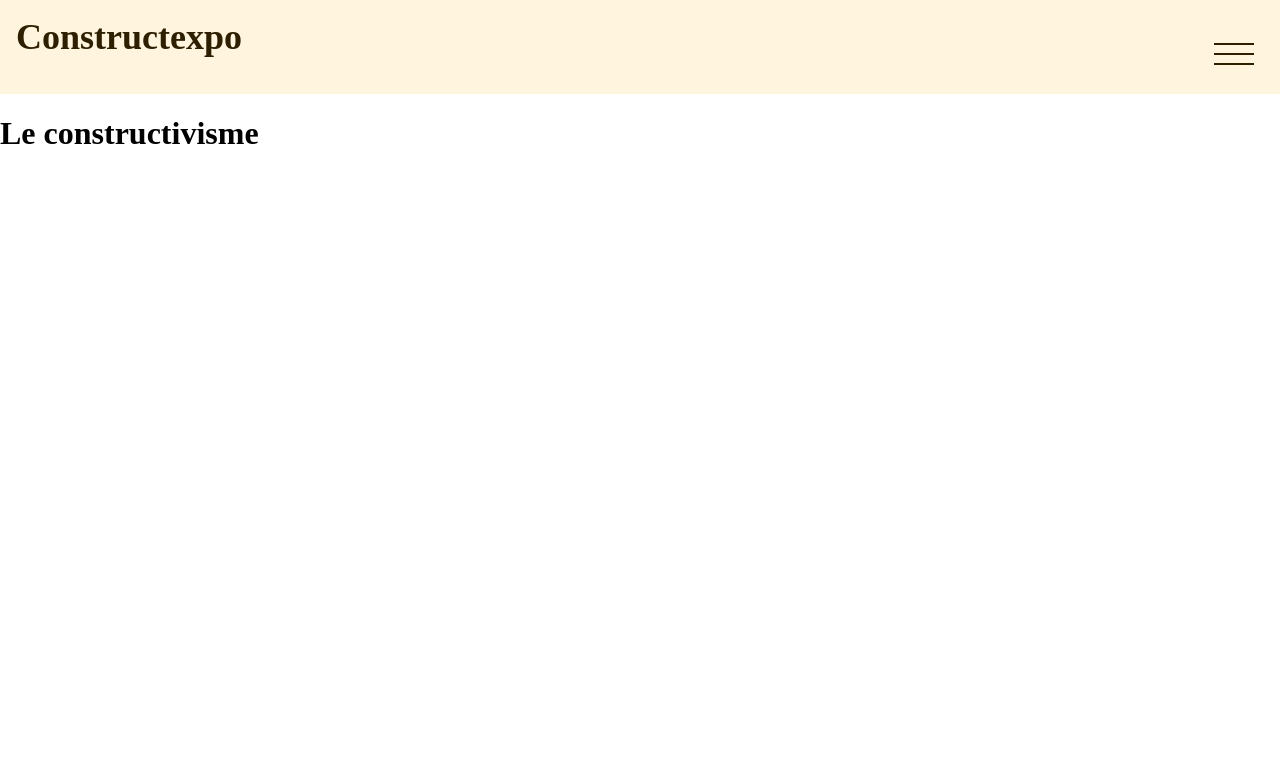
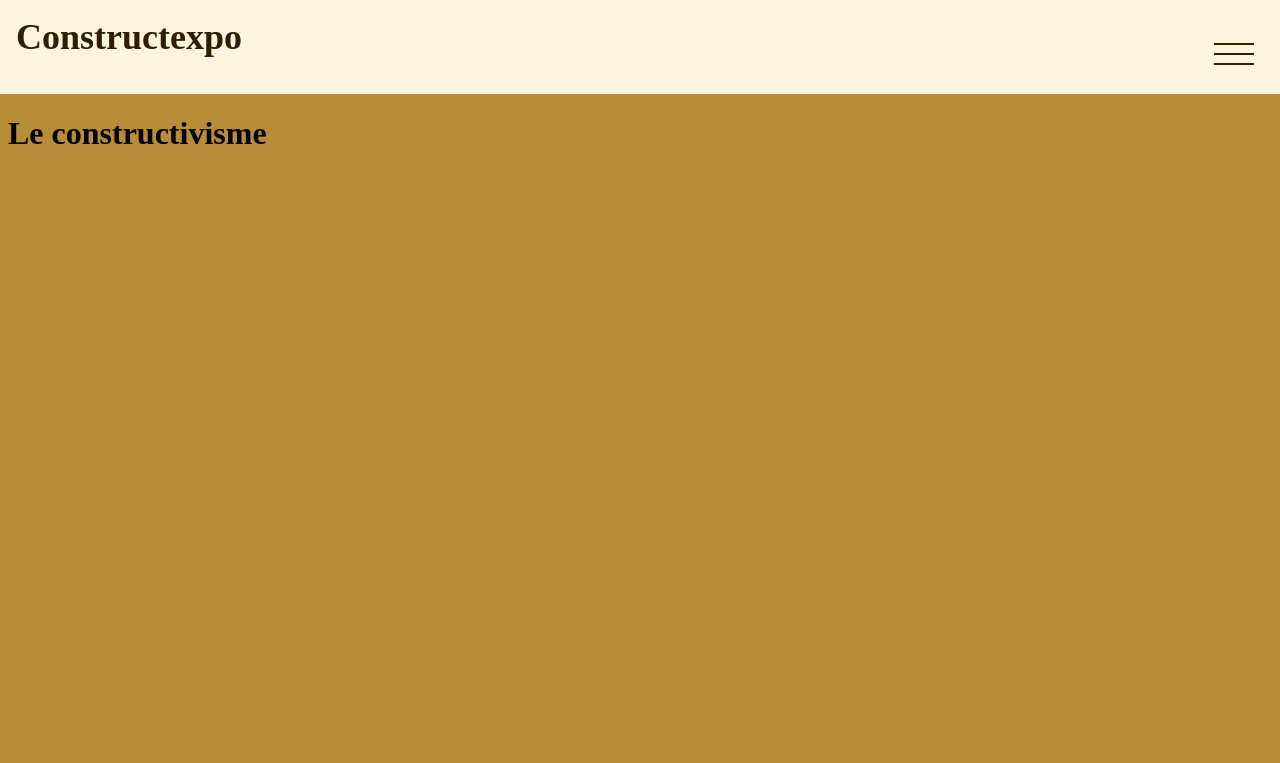
Before and after one commit to MMI-SAE-105/2023-sae-105-Hammachi-Dalil, a plain HTML site: page index.html in a window 1280 px wide. Shown: the top 763 px of the page. Drawn offline with nearby package versions, Linux system fonts and the light colour scheme; a web font is replaced by a local one.

Commit message:
couleur de fond

```diff
--- a/src/css/bases/main.css
+++ b/src/css/bases/main.css
@@ -1,5 +1,6 @@
 body {
     margin: 0;
+    background-color: var(--couleur-dominante);
 }
 
 main {
@@ -12,6 +13,7 @@ p {
 
 h1 {
     font-family: "italiana";
+    margin-left: 1vh;
 }
 
 ul {
```
